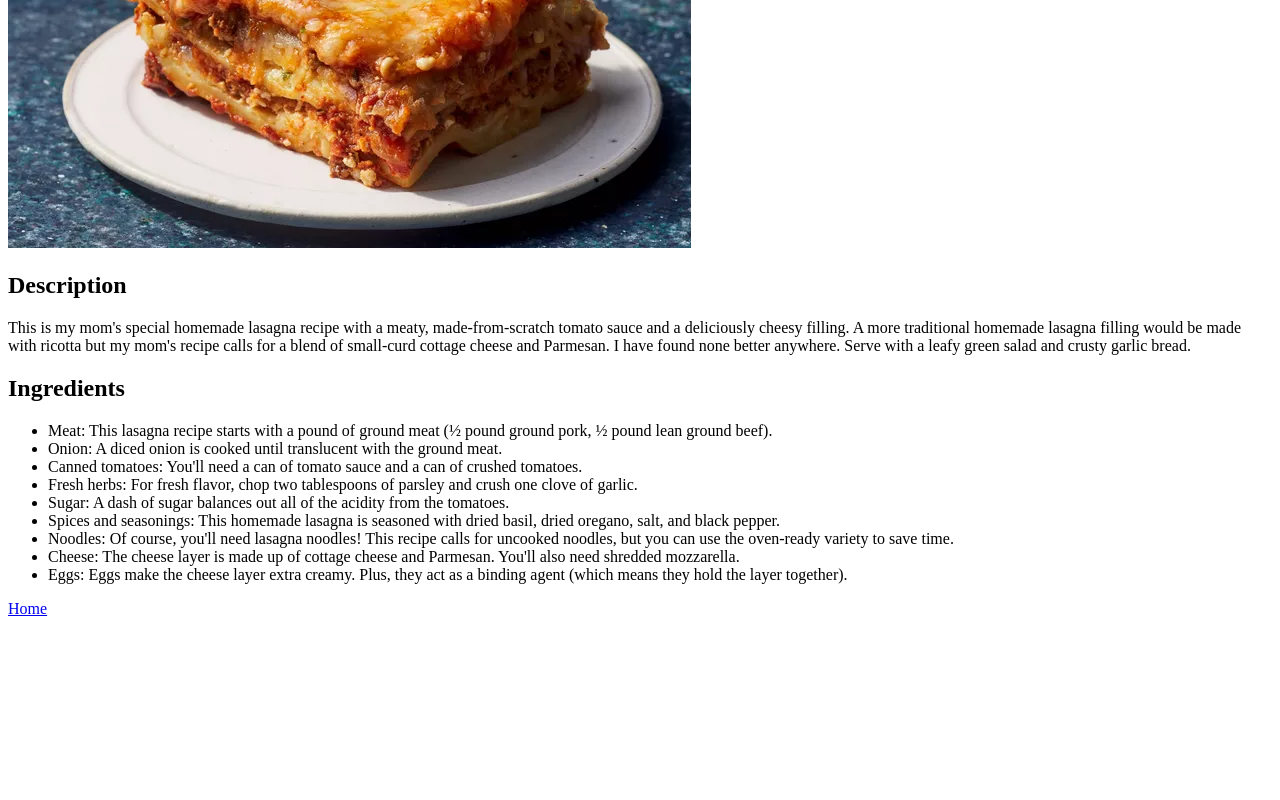
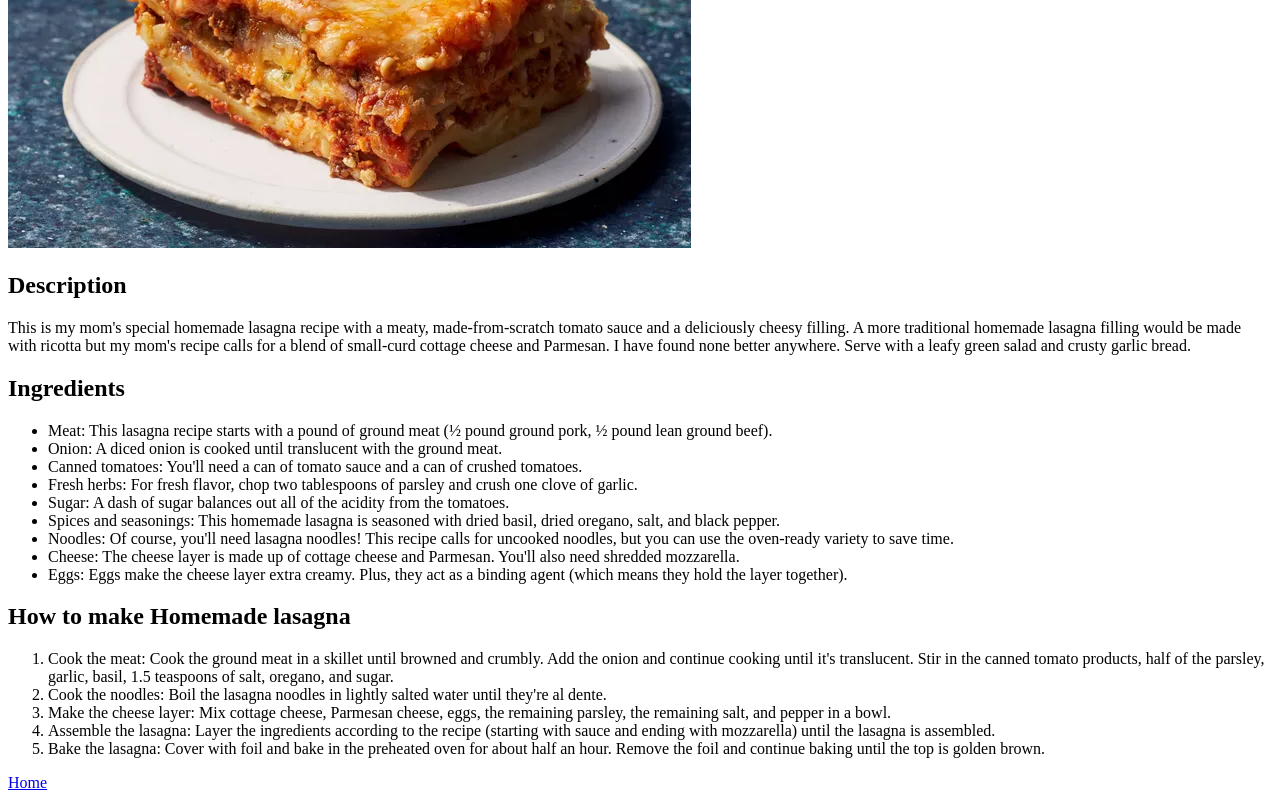
Before and after one commit to toledomillapel/odin-recipes, a plain HTML site: page recipes/lasagna.html in a window 1280 px wide. Shown: the part 344-1144 px from the top of the page. Before the commit the page ends 970 px from the top, so only its background shows below. Drawn offline with Linux system fonts and the light colour scheme.

Commit message:
Add step by step of the lasagna recipe

```diff
--- a/recipes/lasagna.html
+++ b/recipes/lasagna.html
@@ -31,6 +31,16 @@
         <li>Eggs: Eggs make the cheese layer extra creamy. Plus, they act as a binding agent (which means they hold the layer together).</li>
     </ul>
 
+    <h2>How to make Homemade lasagna</h2>
+
+    <ol>
+        <li>Cook the meat: Cook the ground meat in a skillet until browned and crumbly. Add the onion and continue cooking until it's translucent. Stir in the canned tomato products, half of the parsley, garlic, basil, 1.5 teaspoons of salt, oregano, and sugar.</li>
+        <li>Cook the noodles: Boil the lasagna noodles in lightly salted water until they're al dente.</li>
+        <li>Make the cheese layer: Mix cottage cheese, Parmesan cheese, eggs, the remaining parsley, the remaining salt, and pepper in a bowl.</li>
+        <li>Assemble the lasagna: Layer the ingredients according to the recipe (starting with sauce and ending with mozzarella) until the lasagna is assembled.</li>
+        <li>Bake the lasagna: Cover with foil and bake in the preheated oven for about half an hour. Remove the foil and continue baking until the top is golden brown.</li>
+    </ol>
+
     <a href ="../index.html">Home</a>
 
 
```
